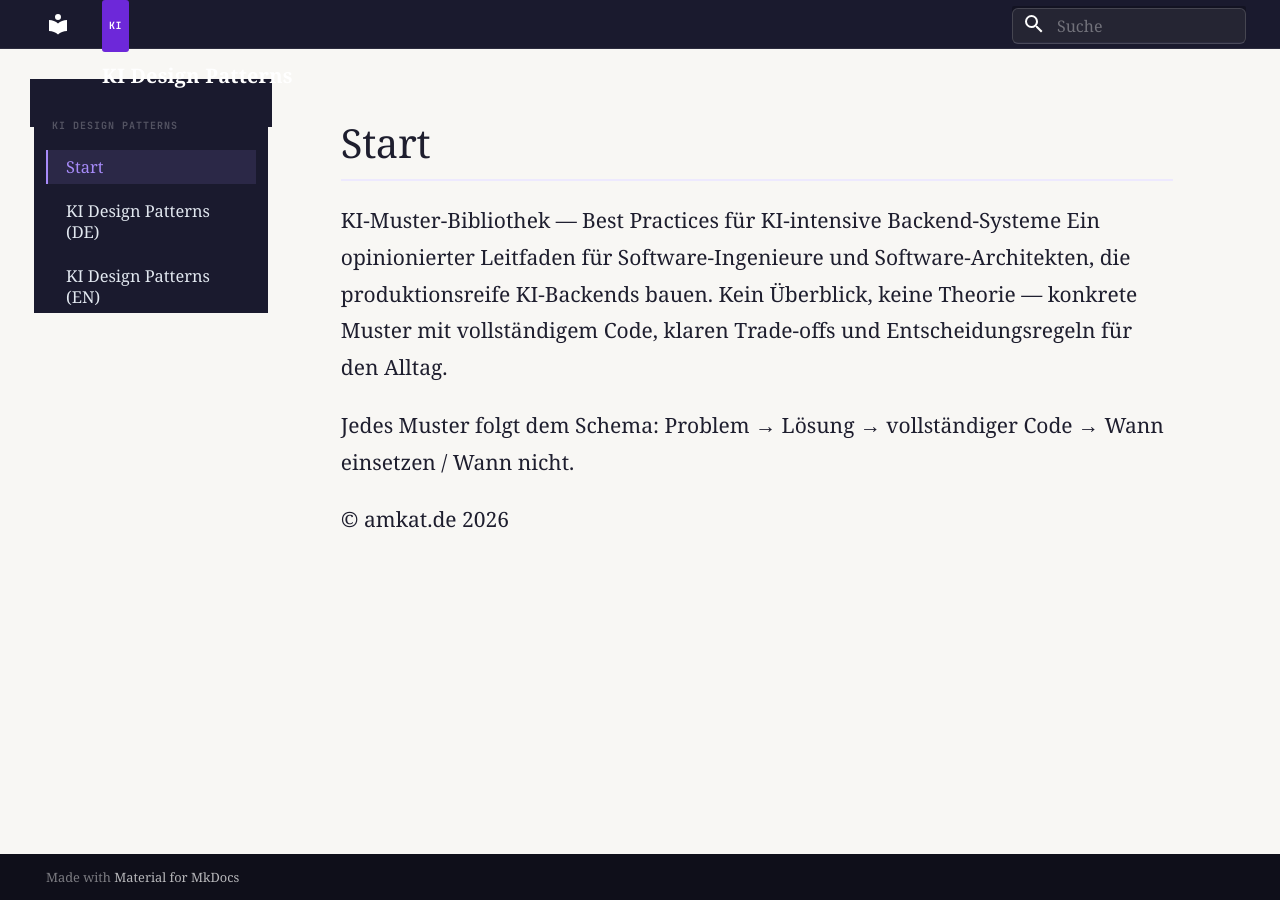
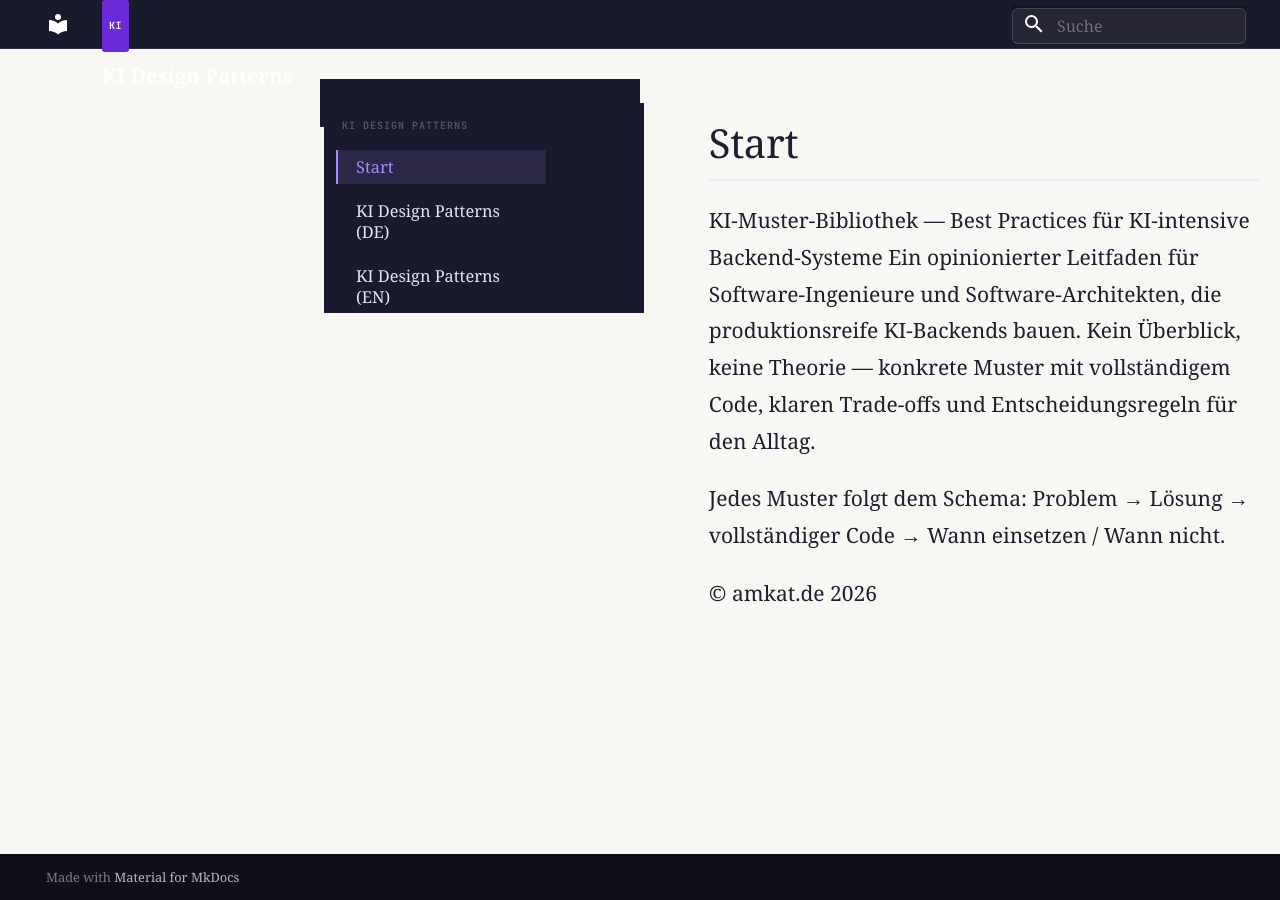
Before and after one commit to TobiasGrahl/KI-Design-Patterns, an MkDocs documentation site: the page built from docs/index.md, in a window 1280 px wide. Built offline with MkDocs 1.6.1 and Material for MkDocs 9.7.7, drawn with Linux system fonts in a browser that asks for light colours; some web fonts are replaced.

Commit message:
Add files via upload

```diff
--- a/docs/stylesheets/extra.css
+++ b/docs/stylesheets/extra.css
@@ -32,7 +32,7 @@
 
   /* ─ Fluid Layout: skaliert proportional mit Viewport-Breite ─ */
   /* Sidebar: min 200px · 20vw · max 320px */
-  --md-sidebar-width:   clamp(280px, 28vw, 480px);
+  --md-sidebar-width:   clamp(320px, 22vw, 460px);
   /* Content-Breite: min 480px · 72vw · max 1100px */
   --ki-content-max:     clamp(480px, 72vw, 1100px);
   /* Content-Padding X: min 1rem · 3.5vw · max 4rem */
@@ -129,9 +129,12 @@ mark { background: #fef08a; border-radius: 2px; }
    ══════════════════════════════════════════════════════════════════════════ */
 .md-sidebar--primary {
   background-color: var(--ki-sb);
+  width: clamp(320px, 22vw, 460px) !important;   /* direkt — überschreibt Material */
+  min-width: 320px !important;
 }
 .md-sidebar--primary .md-sidebar__scrollwrap {
   background-color: var(--ki-sb);
+  width: clamp(320px, 22vw, 460px) !important;
 }
 
 /* Sidebar Scrollbar */
@@ -205,6 +208,12 @@ mark { background: #fef08a; border-radius: 2px; }
    ══════════════════════════════════════════════════════════════════════════ */
 .md-content {
   background-color: var(--ki-bg);
+}
+/* Sicherstellen dass Content-Bereich nicht hinter Sidebar versteckt wird */
+@media screen and (min-width: 76.25em) {
+  .md-main__inner {
+    margin-left: clamp(320px, 22vw, 460px) !important;
+  }
 }
 .md-content__inner {
   max-width: var(--ki-content-max);
@@ -615,7 +624,7 @@ pre.mermaid {
 /* Tablet / kleines Laptop (< 1220px) */
 @media screen and (max-width: 76.1875em) {
   :root {
-    --md-sidebar-width:   clamp(260px, 30vw, 420px);
+    --md-sidebar-width:   clamp(280px, 24vw, 420px);
     --ki-content-max:     90vw;
     --ki-content-pad-x:   clamp(1rem, 2.5vw, 2.5rem);
   }
@@ -643,7 +652,7 @@ pre.mermaid {
 /* Großer Monitor (> 1600px) — mehr Luft */
 @media screen and (min-width: 100em) {
   :root {
-    --md-sidebar-width:   clamp(340px, 24vw, 520px);
+    --md-sidebar-width:   clamp(360px, 22vw, 480px);
     --ki-content-max:     clamp(900px, 68vw, 1300px);
     --ki-content-pad-x:   clamp(3rem, 4vw, 5rem);
   }
@@ -652,7 +661,7 @@ pre.mermaid {
 /* Ultra-Wide (> 2000px) */
 @media screen and (min-width: 125em) {
   :root {
-    --md-sidebar-width:   clamp(380px, 22vw, 580px);
+    --md-sidebar-width:   clamp(380px, 20vw, 500px);
     --ki-content-max:     clamp(1000px, 62vw, 1500px);
   }
 }
```
